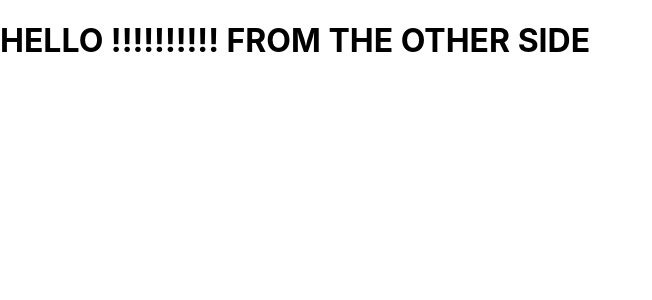
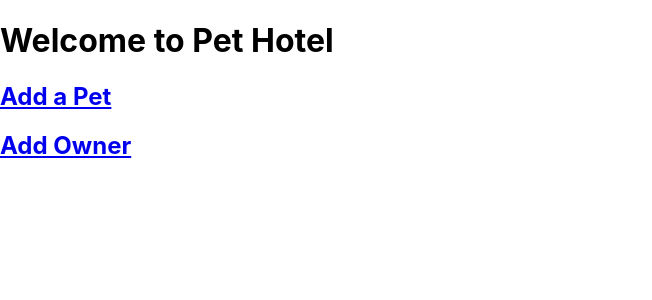
Before and after one commit to johnturner4004/pet-hotel-react-client, a React (Create React App) app in the folder pet-hotel-client/: page / in a window 1280 px wide. Shown: the top 300 px of the page, without its empty margins (0-652 px from the left). Built offline with nearby package versions, Linux system fonts and the light colour scheme.

Commit message:
updated home page

```diff
--- a/pet-hotel-client/src/App.js
+++ b/pet-hotel-client/src/App.js
@@ -1,13 +1,12 @@
-import logo from './logo.svg';
 import './App.css';
 import {HashRouter as Router, Route, Link} from 'react-router-dom'
-import TempHome from './TempHome/TempHome'
+import Home from './Home/Home'
 
 function App() {
   return (
       <Router>
         <Route exact='/' to='home'>
-          <TempHome />
+          <Home />
         </Route>
       </Router>
 
--- /dev/null
+++ b/pet-hotel-client/src/Home/Home.jsx
@@ -0,0 +1,18 @@
+import {Link} from 'react-router-dom';
+
+
+export default function Home() {
+  return(
+    <>
+    <h1>Welcome to Pet Hotel</h1>
+    <div className="nav">
+      <Link to="/addPet">
+        <h2>Add a Pet</h2>
+      </Link>
+      <Link to="/addOwner">
+        <h2>Add Owner</h2>
+      </Link>
+    </div>
+    </>
+  )
+}
--- a/pet-hotel-client/src/TempHome/TempHome.jsx
+++ /dev/null
@@ -1,5 +0,0 @@
-export default function TempHome() {
-  return(
-    <h1>HELLO !!!!!!!!!! FROM THE OTHER SIDE</h1>
-  )
-}
```
